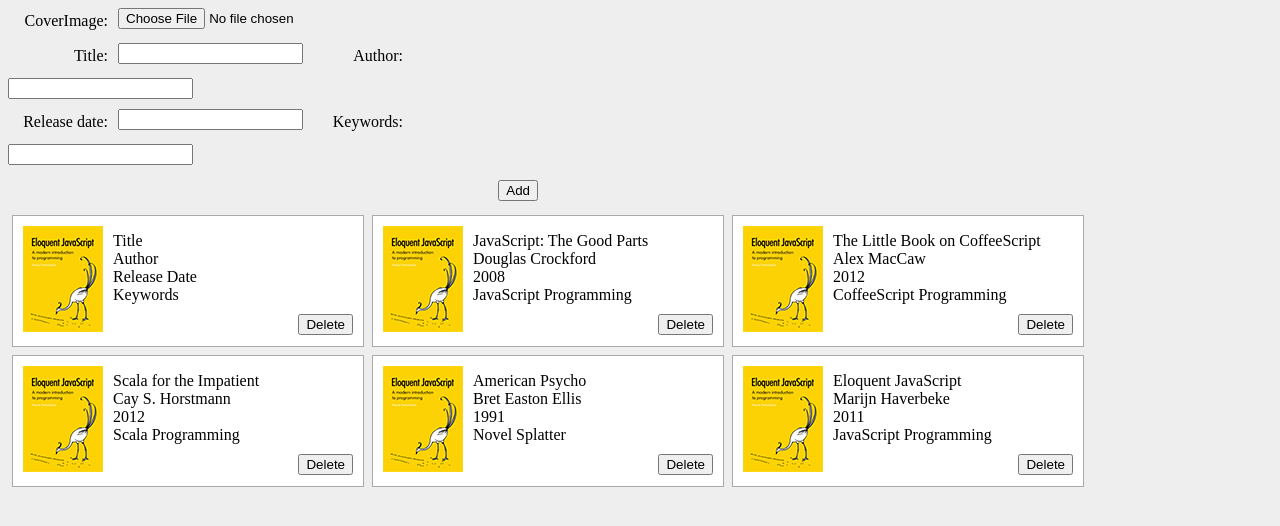
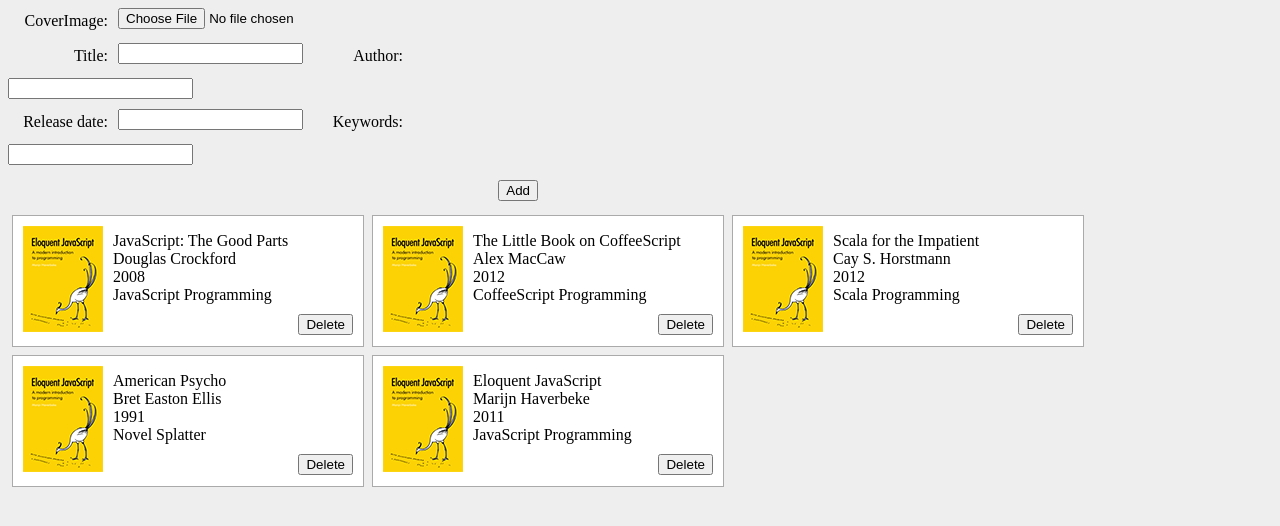
Before and after one commit to ssidorchik/backbone-book-library, a website: page public/index.html in a window 1280 px wide. Drawn offline with nearby package versions, Linux system fonts and the light colour scheme.

Commit message:
Fake book data removed.

```diff
--- a/public/index.html
+++ b/public/index.html
@@ -22,17 +22,6 @@
 				<button id="add">Add</button>
 			</div>
 			</form>
-
-			<div class="bookContainer">
-				<img src="img/placeholder.png"/>
-				<ul>
-					<li>Title</li>
-					<li>Author</li>
-					<li>Release Date</li>
-					<li>Keywords</li>
-				</ul>
-				<button class="delete">Delete</button>
-			</div>
 		</div>
 
 		<script id="bookTemplate" type="text/template"> <img src="<%= coverImage %>"/>
```
